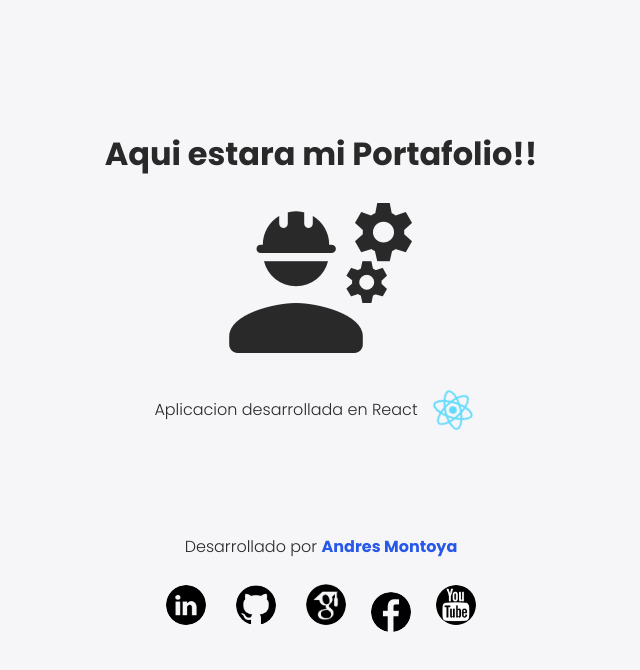
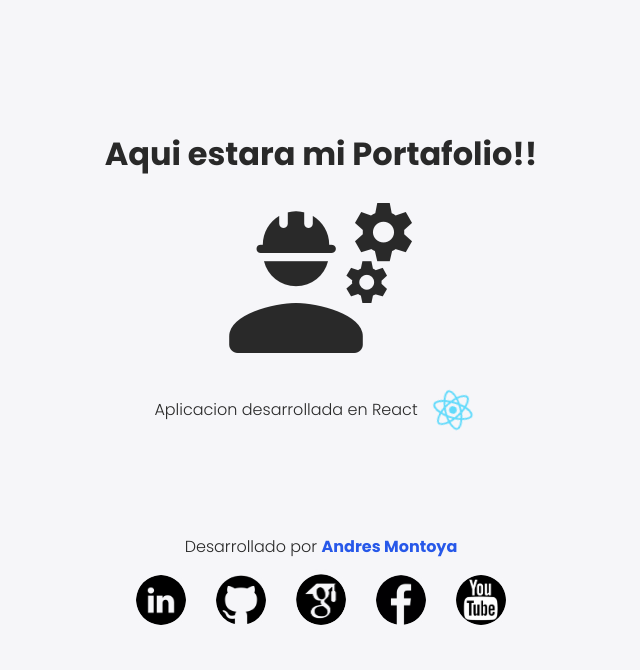
Before and after one commit to AMontoya224/React_dashboard, a React (Create React App) app: page / in a window 1280 px wide. Shown: the top 670 px of the page, without its empty margins (319-959 px from the left). Built offline with nearby package versions, Linux system fonts and the light colour scheme.

Commit message:
footer add

```diff
--- a/src/App.css
+++ b/src/App.css
@@ -97,23 +97,16 @@ footer > p > b{
 }
 
 .pagina{
-    appearance: auto;
     text-align: center;
     color: var(--color-letter);
     background: var(--color-background);
-    margin: 5px;
-    margin-bottom: 30px;
-    padding-top: 10px;
-}
-.pagina:hover{
-    padding-top: 20px;
-    border: none;
 }
 
 .pagina-logo{
     width: 60px;
+    margin: 10px;
     border-radius: 50%;
-    border: 10px solid var(--color-background);
+    border: 5px solid var(--color-background);
 }
 .pagina-logo:hover{
     width: 65px;
--- a/src/App.js
+++ b/src/App.js
@@ -27,20 +27,20 @@ function App() {
         <p>
             Desarrollado por <b>Andres Montoya</b>
         </p>
-        <div class="row">
-          <a class="pagina" href="https://www.linkedin.com/in/amontoya224/" target="_blank">
+        <div className="row">
+          <a className="pagina" href="https://www.linkedin.com/in/amontoya224/" target="_blank">
             <img className='pagina-logo' src={linkedin} alt='logo linkedin'/>
           </a>
-          <a class="pagina" href="https://github.com/AMontoya224" target="_blank">
+          <a className="pagina" href="https://github.com/AMontoya224" target="_blank">
             <img className='pagina-logo' src={github} alt='logo github'/>
           </a>
-          <a class="pagina" href="https://scholar.google.com/citations?user=LI023coAAAAJ&hl=es" target="_blank">
+          <a className="pagina" href="https://scholar.google.com/citations?user=LI023coAAAAJ&hl=es" target="_blank">
             <img className='pagina-logo' src={scholar} alt='logo scholar'/>
           </a>
-          <a href="https://web.facebook.com/juan.andres.montoya.angulo" target="_blank">
+          <a className="pagina" href="https://web.facebook.com/juan.andres.montoya.angulo" target="_blank">
             <img className='pagina-logo' src={facebook} alt='logo facebook'/>
           </a>
-          <a class="pagina" href="https://www.youtube.com/channel/UC94EeNbFYtW6vIUds8qR94A" target="_blank">
+          <a className="pagina" href="https://www.youtube.com/channel/UC94EeNbFYtW6vIUds8qR94A" target="_blank">
             <img className='pagina-logo' src={youtube} alt='logo youtube'/>
           </a>
         </div>
```
